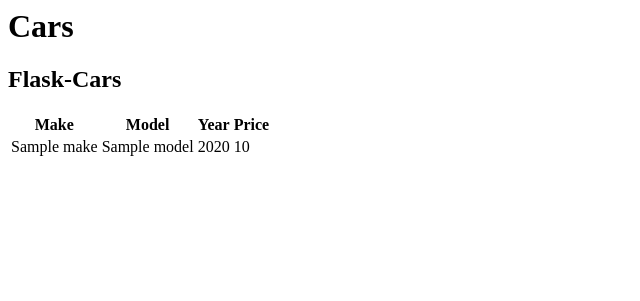
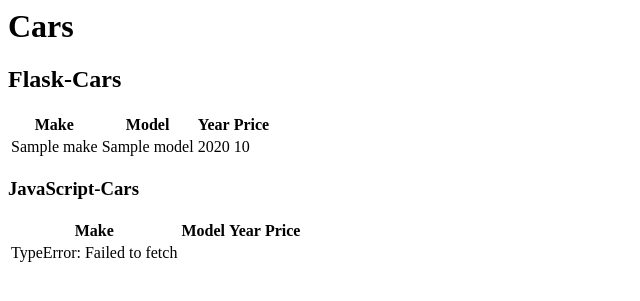
Before and after one commit to TeamORBORB/CarHubAPI, a Flask app: page /cars/ in a window 1280 px wide. Shown: the top 301 px of the page, without its empty margins (0-640 px from the left). Run offline with Flask 2, Linux system fonts and the light colour scheme; tables that the repository leaves empty hold one stand-in row (values such as "Sample post"); a database or web service that is not in the repository returns one stand-in record (values such as "Sample title"); data that the repository does not hold is empty.

Commit message:
html table

```diff
--- a/templates/cars.html
+++ b/templates/cars.html
@@ -25,7 +25,7 @@
             {% endfor %}
         </tbody>
     </table>
-    <!-- <h3>JavaScript-Cars</h3>
+   <h3>JavaScript-Cars</h3>
 
       <table>
         <thead>
@@ -38,11 +38,11 @@
         </thead>
         <tbody id="result">
           <!-- generated rows -->
-        <!-- </tbody>
+         </tbody>
       </table>
-       -->
+
       <!-- Script is layed out in a sequence (no function) and will execute when page is loaded -->
-      <!-- <script>
+       <script>
         // prepare HTML result container for new output
         const resultContainer = document.getElementById("result");
 
@@ -113,7 +113,7 @@
           td.innerHTML = err;
           tr.appendChild(td);
           resultContainer.appendChild(tr);
-        }); -->
+        });
       </script>
 
 </body>
```
